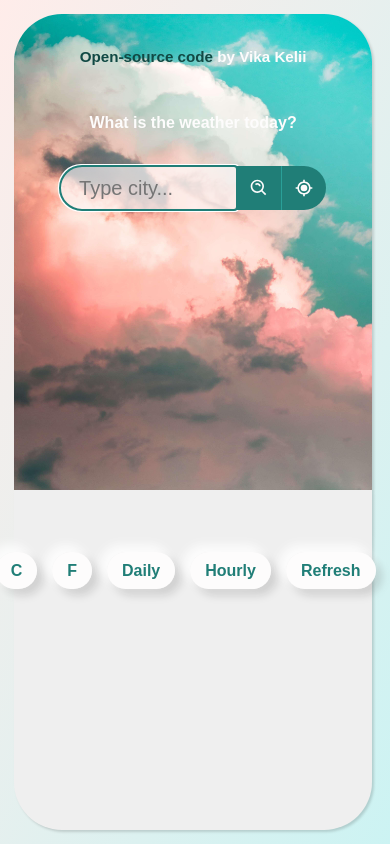
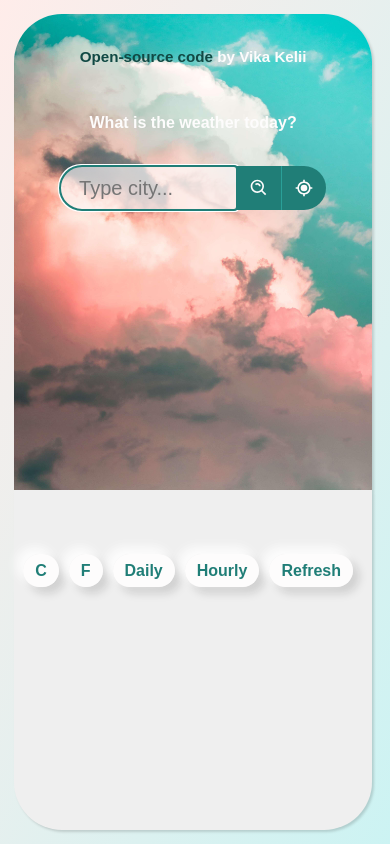
Before and after one commit to Vikkadin/react-weather-app, a React (Create React App) app: page / in a window 390 px wide. Built offline with nearby package versions, Linux system fonts and the light colour scheme; no server answers.

Commit message:
fix: navigation media

```diff
--- a/src/css/Form.module.css
+++ b/src/css/Form.module.css
@@ -58,7 +58,7 @@
 @media only screen and (max-width: 1024px) {
     .searchbar {
         display: flex;
-        width: 120%;
+        width: 110%;
         padding-bottom: 10%;
     }
 
--- a/src/css/Navigation.module.css
+++ b/src/css/Navigation.module.css
@@ -49,23 +49,27 @@
 
     .navitem {
         font-size: 1.8rem;
-        margin-right: 50px;
+        margin-right: 30px;
     }
 }
 
 @media only screen and (max-width: 720px) {
     .navitem {
         font-size: 1.5rem;
-        margin-right: 15px;
-    }
-}
-
-@media only screen and (max-width: 480px) {
-    .navitem {
-        font-size: 1rem;
+        margin-right: 10px;
     }
 
     .navitem {
         padding: 10px 15px;
     }
 }
+
+@media only screen and (max-width: 520px) {
+    .navitem {
+        font-size: 1rem;
+    }
+
+    .navitem {
+        padding: 8px 12px;
+    }
+}
```
